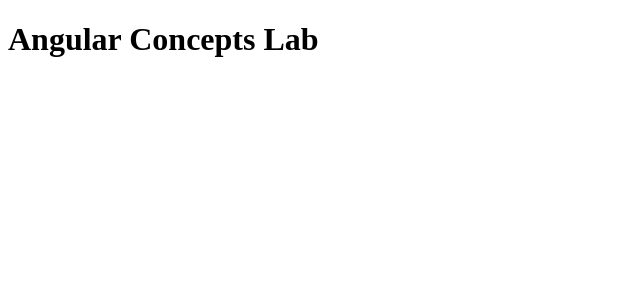
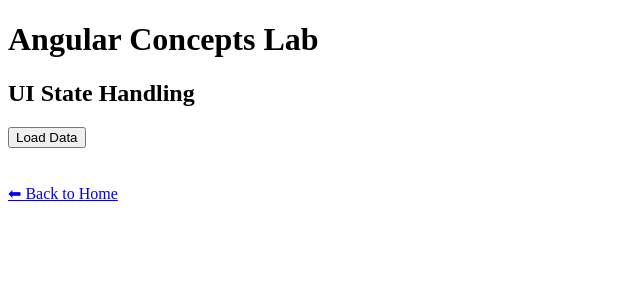
Before and after one commit to maneeshk-png/Agnular-Learning, an Angular app: page /ui-state in a window 1280 px wide. Before the commit this address led to /. Shown: the top 300 px of the page, without its empty margins (0-640 px from the left). Built offline with nearby package versions, Linux system fonts and the light colour scheme.

Commit message:
feat:added ui state concepts

```diff
--- a/src/app/concepts/guards-concept/pages/login/login.component.html
+++ b/src/app/concepts/guards-concept/pages/login/login.component.html
@@ -1,3 +1,6 @@
 <h2>Login Page</h2>
 
 <button (click)="login()">Login</button>
+
+<br><br>
+<!-- <a routerLink="/">⬅ Back to Home</a> -->
--- a/src/app/concepts/guards-concept/pages/login/login.component.ts
+++ b/src/app/concepts/guards-concept/pages/login/login.component.ts
@@ -1,12 +1,12 @@
 import { Component } from '@angular/core';
-import { Router } from '@angular/router';
+import { Router, RouterLink } from '@angular/router';
 import { AuthService } from '../../services/auth.service';
 import { CommonModule } from '@angular/common';
 
 @Component({
   standalone: true,
   selector: 'app-login',
-  imports: [CommonModule],
+  imports: [CommonModule,RouterLink],
   templateUrl: './login.component.html'
 })
 export class LoginComponent {
--- /dev/null
+++ b/src/app/concepts/ui-state-concept/pages/ui-state.component.html
@@ -0,0 +1,23 @@
+<h2>UI State Handling</h2>
+
+<button (click)="loadData()" [disabled]="isLoading">
+  Load Data
+</button>
+
+<!-- Loading -->
+<p *ngIf="isLoading">Loading...</p>
+
+<!-- Error -->
+<p *ngIf="error" class="error">
+  {{ error }}
+</p>
+
+<!-- Success -->
+<pre *ngIf="data">
+{{ data | json }}
+</pre>
+
+ <br>
+ <br>
+ <br>
+<a routerLink="/">⬅ Back to Home</a>
--- /dev/null
+++ b/src/app/concepts/ui-state-concept/pages/ui-state.component.ts
@@ -0,0 +1,40 @@
+import { ChangeDetectorRef, Component } from '@angular/core';
+import { CommonModule } from '@angular/common';
+import { FakeApiService } from '../services/fake-api.service';
+import { RouterLink } from '@angular/router';
+
+@Component({
+  selector: 'app-ui-state',
+  standalone: true,
+  imports: [CommonModule,RouterLink],
+  templateUrl: './ui-state.component.html',
+  styleUrls: ['./ui-state.component.css']
+})
+export class UiStateComponent {
+
+  isLoading = false;
+  data: any = null;
+  error: string | null = null;
+
+  constructor(private api: FakeApiService,private cdr: ChangeDetectorRef) {}
+
+  loadData() {
+    console.log('CLICKED');
+    this.isLoading = true;
+
+    this.api.fetchData().subscribe({
+      next: (res) => {
+        console.log('SUCCESS');
+        this.data = res;
+        this.isLoading = false;
+        this.cdr.detectChanges();
+      },
+      error: (err) => {
+        console.log('ERROR');
+        this.isLoading = false;
+        this.error = err.message;
+      }
+    });
+  }
+
+}
--- /dev/null
+++ b/src/app/concepts/ui-state-concept/services/fake-api.service.ts
@@ -0,0 +1,13 @@
+import { Injectable } from '@angular/core';
+import { of } from 'rxjs';
+import { delay } from 'rxjs/operators';
+
+@Injectable({ providedIn: 'root' })
+export class FakeApiService {
+  fetchData() {
+    return of({
+      message: 'Success',
+      time: new Date().toLocaleTimeString()
+    }).pipe(delay(1500));
+  }
+}
```
Also changed, not shown: src/app/app.routes.ts (+7 -0 lines), src/main.ts (+6 -1 lines), src/app/concepts/ui-state-concept/pages/ui-state.component.css (added).
